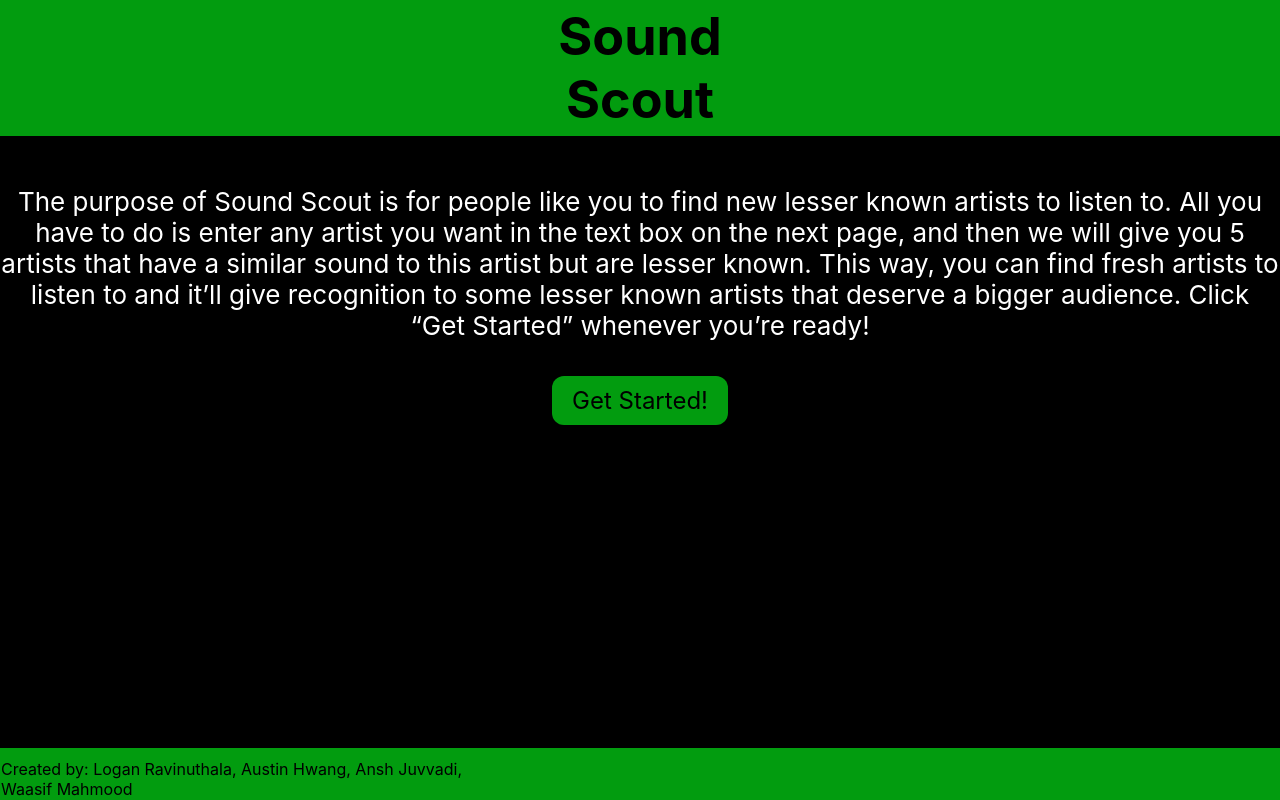
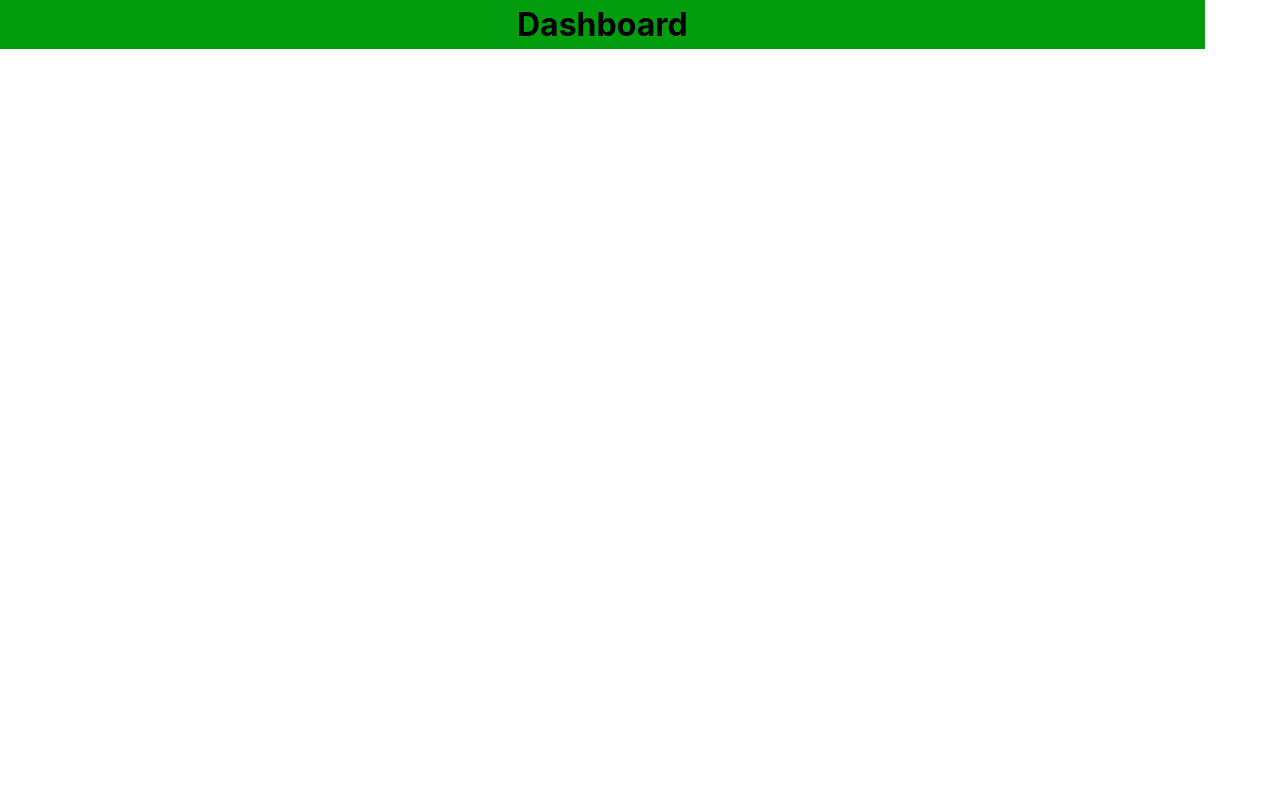
Before and after one commit to Oasis-NEU/f23-group18, a React (Create React App) app in the folder musicproject/: page /dashboard in a window 1280 px wide. Built offline with nearby package versions, Linux system fonts and the light colour scheme.

Commit message:
demo for how to add routes to the project

```diff
--- a/musicproject/package.json
+++ b/musicproject/package.json
@@ -9,6 +9,7 @@
     "@testing-library/user-event": "^13.5.0",
     "react": "^18.2.0",
     "react-dom": "^18.2.0",
+    "react-router-dom": "^6.18.0",
     "react-scripts": "5.0.1",
     "web-vitals": "^2.1.4"
   },
--- a/musicproject/src/App.js
+++ b/musicproject/src/App.js
@@ -1,14 +1,18 @@
-import React from 'react';
-import './App.css';
+import React from "react";
+import { BrowserRouter, Routes, Route } from "react-router-dom";
+import "./App.css";
+import Dashboard from "./Dashboard";
 
 function Description() {
   return (
     <p className="textbox">
-      The purpose of Sound Scout is for people like you to find new lesser known artists to listen to.
-      All you have to do is enter any artist you want in the text box on the next page, and then we will give you 5 artists
-      that have a similar sound to this artist but are lesser known.
-      This way, you can find fresh artists to listen to and it’ll give recognition to some lesser known artists that deserve
-      a bigger audience. Click “Get Started” whenever you’re ready!
+      The purpose of Sound Scout is for people like you to find new lesser known
+      artists to listen to. All you have to do is enter any artist you want in
+      the text box on the next page, and then we will give you 5 artists that
+      have a similar sound to this artist but are lesser known. This way, you
+      can find fresh artists to listen to and it’ll give recognition to some
+      lesser known artists that deserve a bigger audience. Click “Get Started”
+      whenever you’re ready!
     </p>
   );
 }
@@ -16,16 +20,24 @@ function Description() {
 function Button() {
   return (
     <div className="button">
-      <a href="search-prompt.js" className="get-started-button">Get Started!</a>
+      <a href="search-prompt.js" className="get-started-button">
+        Get Started!
+      </a>
+      <div className="button">
+        <a href="/dashboard" className="get-started-button">
+          Go to Dashboard
+        </a>
+      </div>
     </div>
   );
 }
 
 function Authors() {
   return (
-    <p className="authors">Created by: Logan Ravinuthala, Austin Hwang, Ansh Juvvadi, Waasif Mahmood</p>
+    <p className="authors">
+      Created by: Logan Ravinuthala, Austin Hwang, Ansh Juvvadi, Waasif Mahmood
+    </p>
   );
-
 }
 function AppHeader() {
   return (
@@ -35,14 +47,19 @@ function AppHeader() {
       <Button />
       <Authors />
     </header>
-  )
+  );
 }
 
 function App() {
   return (
+    <BrowserRouter>
       <div className="App">
-      <AppHeader />
+        <Routes>
+          <Route exact path="/" element={<AppHeader />} />
+          <Route path="/dashboard" element={<Dashboard />} />
+        </Routes>
       </div>
+    </BrowserRouter>
   );
 }
 
--- /dev/null
+++ b/musicproject/src/Dashboard.js
@@ -0,0 +1,13 @@
+import React from "react";
+
+function Dashboard() {
+  return (
+    <div>
+      <h1>Dashboard</h1>
+      <p>Welcome to your dashboard!</p>
+      {/* Add more JSX code for your dashboard page here */}
+    </div>
+  );
+}
+
+export default Dashboard;
```
Also changed, not shown: 1 other file (tests, documents, lock files or other folders). Lines whose indentation alone changed are shown as unchanged.
